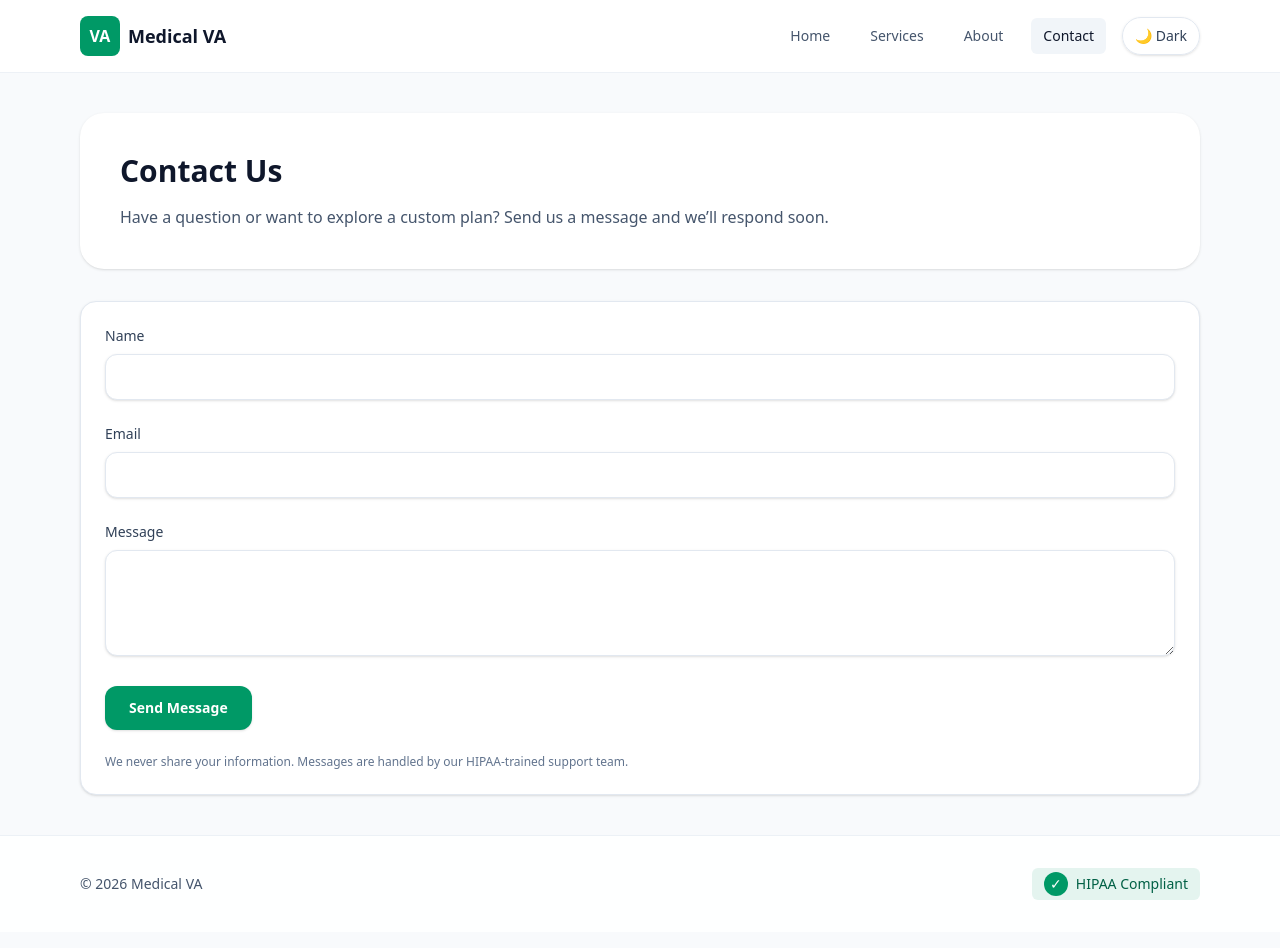
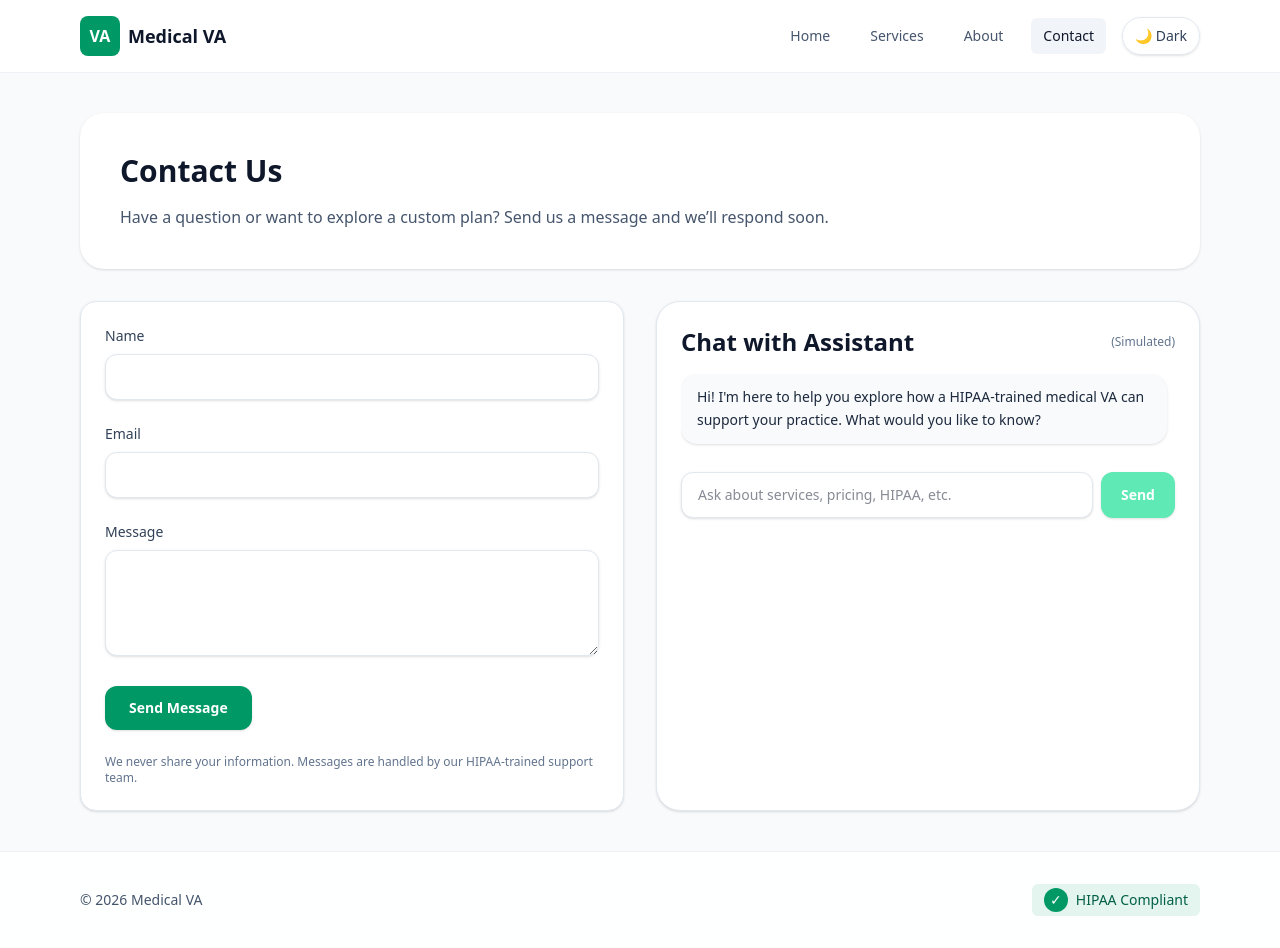
Before and after one commit to stellaXanthe/medicalVALexie, a Next.js app in the folder frontend/: page /contact in a window 1280 px wide. Built offline with nearby package versions, Linux system fonts and the light colour scheme; no server answers.

Commit message:
Add simulated chat assistant component on Contact page

```diff
--- /dev/null
+++ b/frontend/app/components/ChatSimulator.tsx
@@ -0,0 +1,126 @@
+"use client";
+
+import { useEffect, useMemo, useRef, useState } from "react";
+
+type Message = {
+  id: string;
+  role: "user" | "assistant";
+  text: string;
+};
+
+const cannedResponses: Array<{ query: RegExp; response: string }> = [
+  {
+    query: /pricing|cost|rate/i,
+    response:
+      "Our pricing depends on the scope and volume of work. For a quick estimate, tell me what tasks you'd like help with and how many hours per week you expect.",
+  },
+  {
+    query: /hipaa/i,
+    response:
+      "We follow HIPAA guidelines and use secure workflows. All assistants are trained in PHI handling and we recommend using secure portals for protected data.",
+  },
+  {
+    query: /services|support|tasks/i,
+    response:
+      "We can support scheduling, billing follow-up, patient outreach, and more. Share a few examples of what you'd like to offload.",
+  },
+];
+
+const defaultResponse =
+  "Thanks for the question! Tell me more about your requirements and I can suggest how our medical VAs can assist.";
+
+export function ChatSimulator() {
+  const [messages, setMessages] = useState<Message[]>([
+    {
+      id: "m0",
+      role: "assistant",
+      text: "Hi! I'm here to help you explore how a HIPAA-trained medical VA can support your practice. What would you like to know?",
+    },
+  ]);
+  const [input, setInput] = useState("");
+  const [isThinking, setIsThinking] = useState(false);
+  const bottomRef = useRef<HTMLDivElement | null>(null);
+
+  const scrollToBottom = () => {
+    bottomRef.current?.scrollIntoView({ behavior: "smooth" });
+  };
+
+  useEffect(() => {
+    scrollToBottom();
+  }, [messages]);
+
+  const sendMessage = async () => {
+    if (!input.trim()) return;
+
+    const userMessage: Message = {
+      id: `u-${Date.now()}`,
+      role: "user",
+      text: input.trim(),
+    };
+
+    setMessages((prev) => [...prev, userMessage]);
+    setInput("");
+    setIsThinking(true);
+
+    await new Promise((resolve) => setTimeout(resolve, 850));
+
+    const match = cannedResponses.find((item) => item.query.test(userMessage.text));
+    const assistantText = match ? match.response : defaultResponse;
+
+    const assistantMessage: Message = {
+      id: `a-${Date.now()}`,
+      role: "assistant",
+      text: assistantText,
+    };
+
+    setMessages((prev) => [...prev, assistantMessage]);
+    setIsThinking(false);
+  };
+
+  const handleSubmit = (event: React.FormEvent) => {
+    event.preventDefault();
+    sendMessage();
+  };
+
+  const memoizedMessages = useMemo(() => messages, [messages]);
+
+  return (
+    <div className="rounded-3xl border border-slate-200 bg-white p-6 shadow-sm">
+      <div className="flex items-center justify-between">
+        <h2 className="text-2xl font-semibold text-slate-900">Chat with Assistant</h2>
+        <span className="text-xs text-slate-500">(Simulated)</span>
+      </div>
+      <div className="mt-4 max-h-[380px] space-y-3 overflow-y-auto pr-2">
+        {memoizedMessages.map((message) => (
+          <div
+            key={message.id}
+            className={`rounded-2xl px-4 py-3 shadow-sm ${
+              message.role === "assistant"
+                ? "bg-slate-50 text-slate-800"
+                : "ml-auto bg-emerald-50 text-slate-900"
+            }`}
+          >
+            <p className="text-sm leading-relaxed">{message.text}</p>
+          </div>
+        ))}
+        <div ref={bottomRef} />
+      </div>
+
+      <form onSubmit={handleSubmit} className="mt-4 flex gap-2">
+        <input
+          value={input}
+          onChange={(e) => setInput(e.target.value)}
+          placeholder="Ask about services, pricing, HIPAA, etc."
+          className="flex-1 rounded-xl border border-slate-200 bg-white px-4 py-3 text-sm text-slate-900 shadow-sm focus:border-emerald-500 focus:outline-none focus:ring-2 focus:ring-emerald-200"
+        />
+        <button
+          type="submit"
+          disabled={isThinking || !input.trim()}
+          className="inline-flex items-center justify-center rounded-xl bg-emerald-600 px-5 py-3 text-sm font-semibold text-white shadow-sm transition hover:bg-emerald-700 disabled:cursor-not-allowed disabled:bg-emerald-300"
+        >
+          {isThinking ? "Thinking…" : "Send"}
+        </button>
+      </form>
+    </div>
+  );
+}
--- a/frontend/app/contact/page.tsx
+++ b/frontend/app/contact/page.tsx
@@ -1,3 +1,4 @@
+import { ChatSimulator } from "../components/ChatSimulator";
 import { ContactForm } from "../components/ContactForm";
 
 export default function ContactPage() {
@@ -10,7 +11,10 @@ export default function ContactPage() {
         </p>
       </div>
 
-      <ContactForm />
+      <div className="grid gap-8 lg:grid-cols-2">
+        <ContactForm />
+        <ChatSimulator />
+      </div>
     </section>
   );
 }
```
